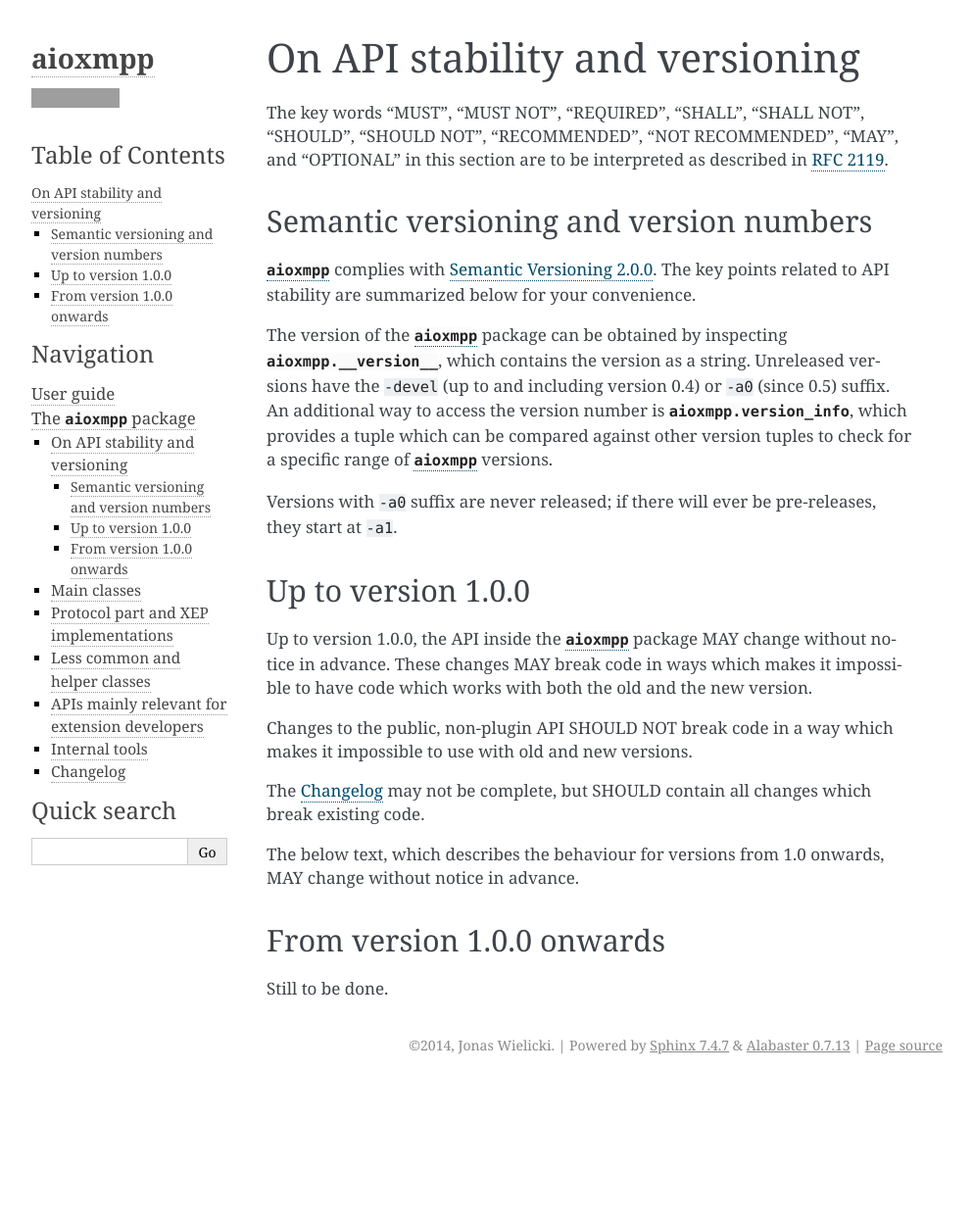
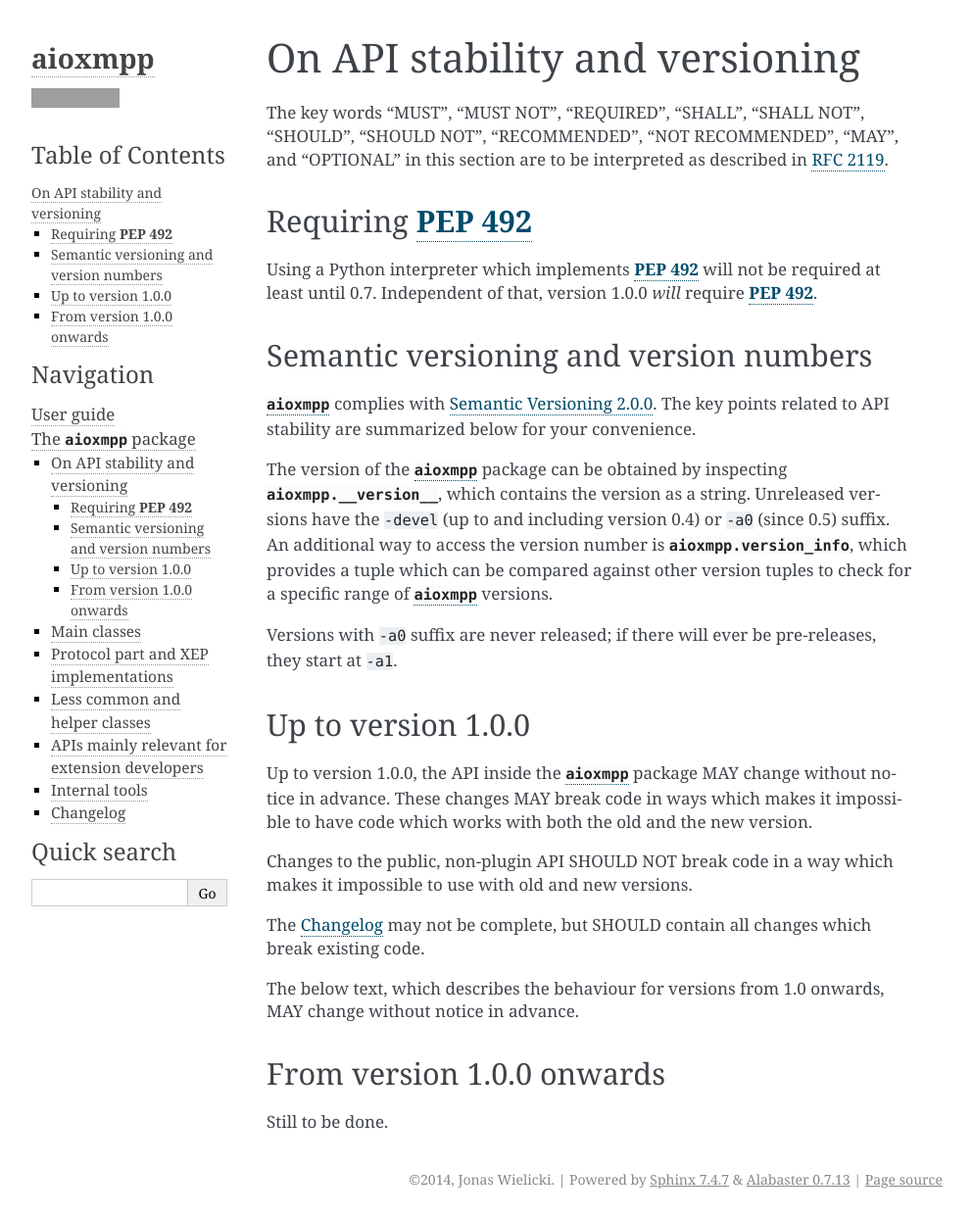
Before and after one commit to horazont/aioxmpp, a Sphinx documentation site: the page built from docs/api/stability.rst, in a window 1280 px wide. Shown: the whole page at 98% size, without its empty margins (148-1141 px from the left). Built offline with Sphinx 7.4.7, drawn with Linux system fonts in a browser that asks for light colours; before the commit the page ends 1106 px from its top, so only the background shows below that; grey boxes are pictures that could not be loaded.

Commit message:
Add stability note w.r.t. PEP-0492

```diff
--- a/docs/api/stability.rst
+++ b/docs/api/stability.rst
@@ -8,6 +8,12 @@
 section are to be interpreted as described in `RFC 2119`__.
 
 __ https://tools.ietf.org/html/rfc2119
+
+Requiring :pep:`492`
+====================
+
+Using a Python interpreter which implements :pep:`492` will not be required at
+least until 0.7. Independent of that, version 1.0.0 *will* require :pep:`492`.
 
 Semantic versioning and version numbers
 =======================================
```
